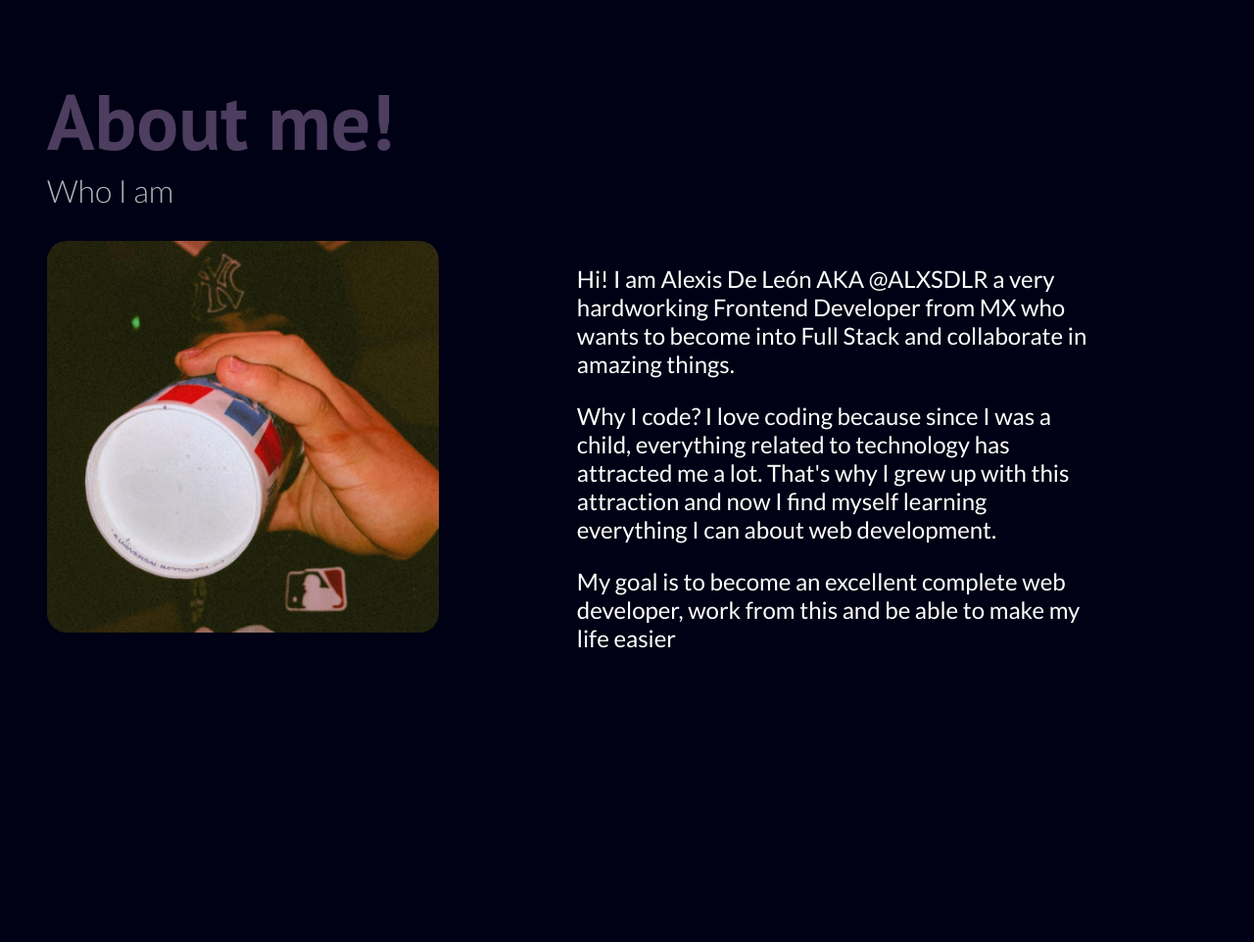
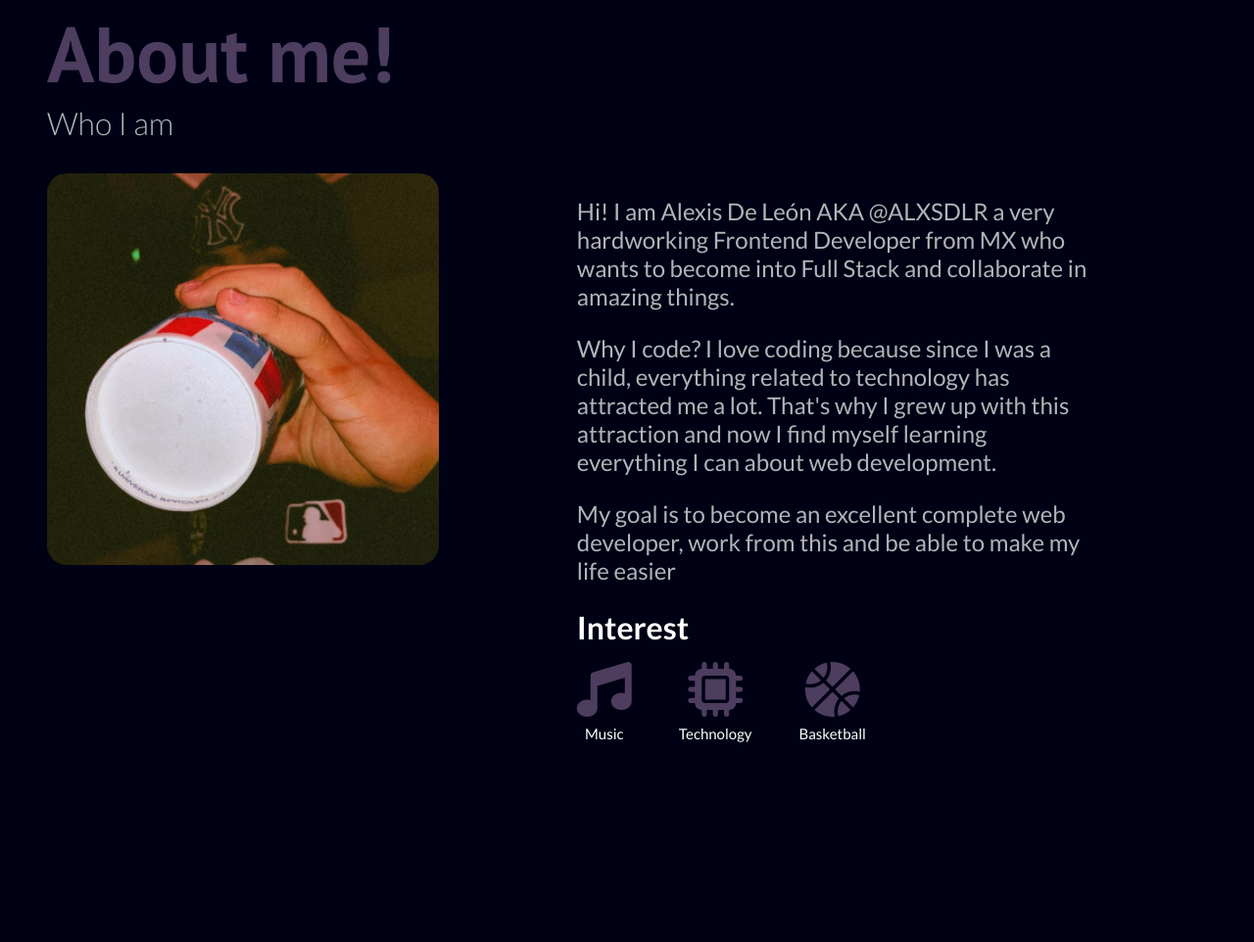
Before and after one commit to alexisdlr/Portfolio-Web, a plain HTML site: page index.html in a window 1280 px wide. Shown: the part 1679-2641 px from the top of the page at 98% size. Drawn offline with Linux system fonts and the light colour scheme.

Commit message:
🔥My portfolio web: updated

```diff
--- a/index.html
+++ b/index.html
@@ -134,6 +134,24 @@
             <p>Hi! I am Alexis De León AKA @ALXSDLR a very hardworking Frontend Developer from MX who wants to become into Full Stack and collaborate in amazing things.</p>
             <p>Why I code? I love coding because since I was a child, everything related to technology has attracted me a lot. That's why I grew up with this attraction and now I find myself learning everything I can about web development. </p>
             <p>My goal is to become an excellent complete web developer, work from this and be able to make my life easier</p>
+            <div class="interest">
+              <span class="sp-i">Interest</span>
+              <div class="cont-int">
+                <div class="music">
+                  <span><i class="fa-solid fa-music"></i></span>
+                  <span>Music</span>
+                </div>
+                <div class="tec">
+                  <span><i class="fa-solid fa-microchip"></i></span>
+                  <span>Technology</span>
+                </div>
+                <div class="basket">
+                  <span><i class="fa-solid fa-basketball"></i></span>
+                  <span>Basketball</span>
+                </div>
+              </div>
+
+            </div>
         </div>
       </div>
 
--- a/js/scrollreveal.js
+++ b/js/scrollreveal.js
@@ -6,6 +6,7 @@ ScrollReveal().reveal('.dev', { duration: 2000, origin: 'top', distance: '-180px
 ScrollReveal().reveal('.projects', { duration: 2000, origin: 'left', distance: '-180px' });
 ScrollReveal().reveal('.projects-p', { duration: 2000, origin: 'left', distance: '200px' });
 ScrollReveal().reveal('.work', { duration: 3000, origin: 'bottom', distance: '180px' });
+ScrollReveal().reveal('.about-me', { duration: 3000, origin: 'center', distance: '0' });
 ScrollReveal().reveal('.conect', { duration: 3000, origin: 'top', distance: '180px' });
 ScrollReveal().reveal('.form', { duration: 3000, origin: 'bottom', distance: '180px' });
 ScrollReveal().reveal('.footer', { duration: 2000, origin: 'top', distance: '180px' });
--- a/sass/style.scss
+++ b/sass/style.scss
@@ -415,6 +415,32 @@ body {
    }
    .about-text > p {
      font-size: 1.5rem;
+     opacity: .7;
+   }
+   .interest {
+     width: 100%;
+     display: flex;
+     flex-direction: column;
+     .sp-i {
+      font-size: 2rem;
+      font-weight: 700;
+      margin-bottom: 1rem;
+
+     }
+   }
+   .cont-int {
+     display: flex;
+     gap: 3rem;
+     i{
+       font-size:3.5rem;
+       color: #4d3d5f;
+    }
+   }
+   .music,.tec,.basket {
+     display: flex;
+     flex-direction:column;
+     align-items: center;
+     gap: .5rem;
    }
 }
 .hero-contact {
```
Also changed, not shown: css/style.css, 1 other file.
